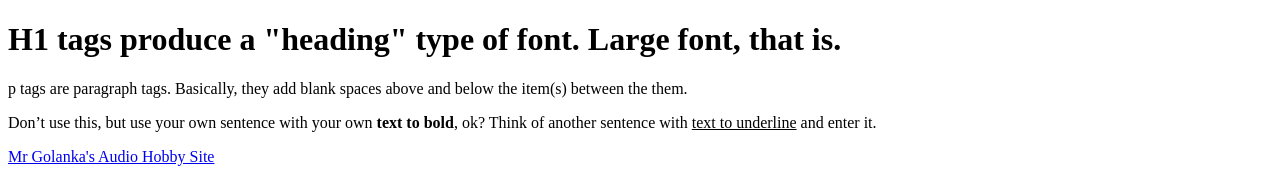
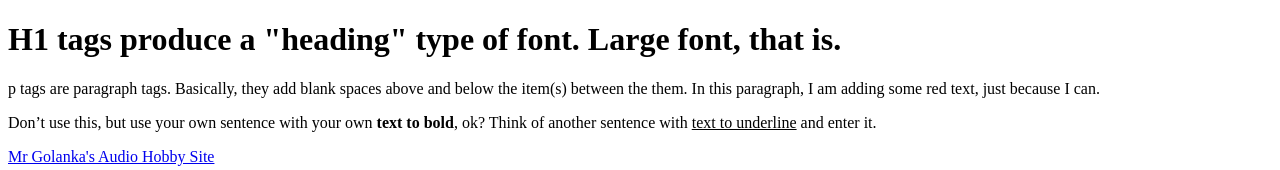
Before and after one commit to sgolanka/expcs, a plain HTML site: page index.html in a window 1280 px wide. Shown: the top 170 px of the page. Drawn offline with Linux system fonts and the light colour scheme.

Commit message:
Update index.html

```diff
--- a/index.html
+++ b/index.html
@@ -2,7 +2,7 @@
 <html>
  <body>
     <h1>H1 tags produce a "heading" type of font. Large font, that is.</h1>
-   	<p>p tags are paragraph tags. Basically, they add blank spaces above and below the item(s) between the them.</p>
+   	<p>p tags are paragraph tags. Basically, they add blank spaces above and below the item(s) between the them. In this paragraph, I am adding <font coor = "red"> some red text, just because I can.</font></p>
     	Don’t use this, but use your own sentence with your own <b>text to bold</b>, ok?
 	Think of another sentence with <u>text to underline</u> and enter it.
 	 <p><a href="https://sgolanka.github.io/AudioStuff/">Mr Golanka's Audio Hobby Site</a></p>
```
